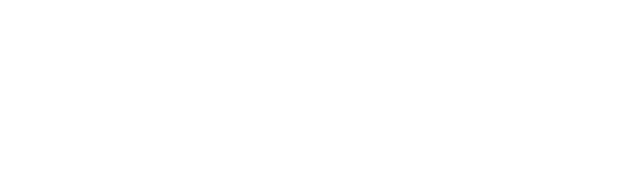
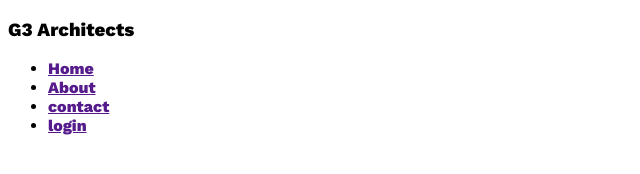
Before and after one commit to ariful3z/g3-architects-website, a plain HTML site: page index.html in a window 1280 px wide. Shown: the whole page, without its empty margins (0-640 px from the left). Drawn offline with nearby package versions, Linux system fonts and the light colour scheme.

Commit message:
set up google fonts

```diff
--- a/index.html
+++ b/index.html
@@ -7,6 +7,23 @@
     <link rel="stylesheet" href="styles/architets.css">
 </head>
 <body>
+    <header>
+<nav>
+    <h3>G3 Architects</h3>
+    <ul>
+ <li><a href="">Home</a</li>
+ <li><a href="">About</a></li>
+ <li><a href="">contact</a></li>
+ <li><a href="">login</a></li>
+    </ul>
+</nav>
+    </header>
+    <main>
+
+    </main>
+    <footer>
+
+    </footer>
 
 </body>
 </html>
--- a/styles/architets.css
+++ b/styles/architets.css
@@ -0,0 +1,5 @@
+@import url('https://fonts.googleapis.com/css2?family=Work+Sans:wght@800&display=swap');
+
+* {
+    font-family: 'Work Sans', sans-serif;
+}
```
